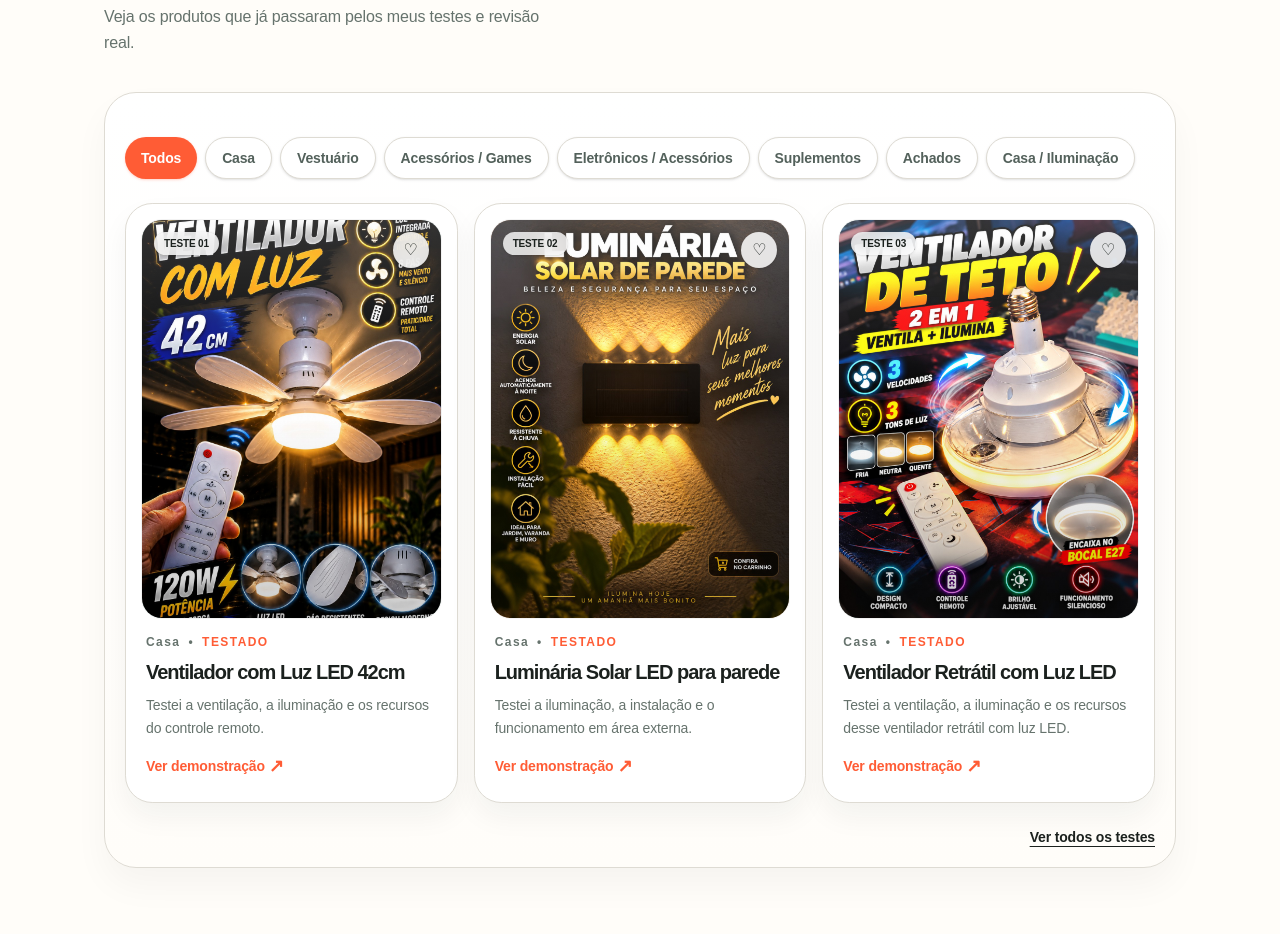
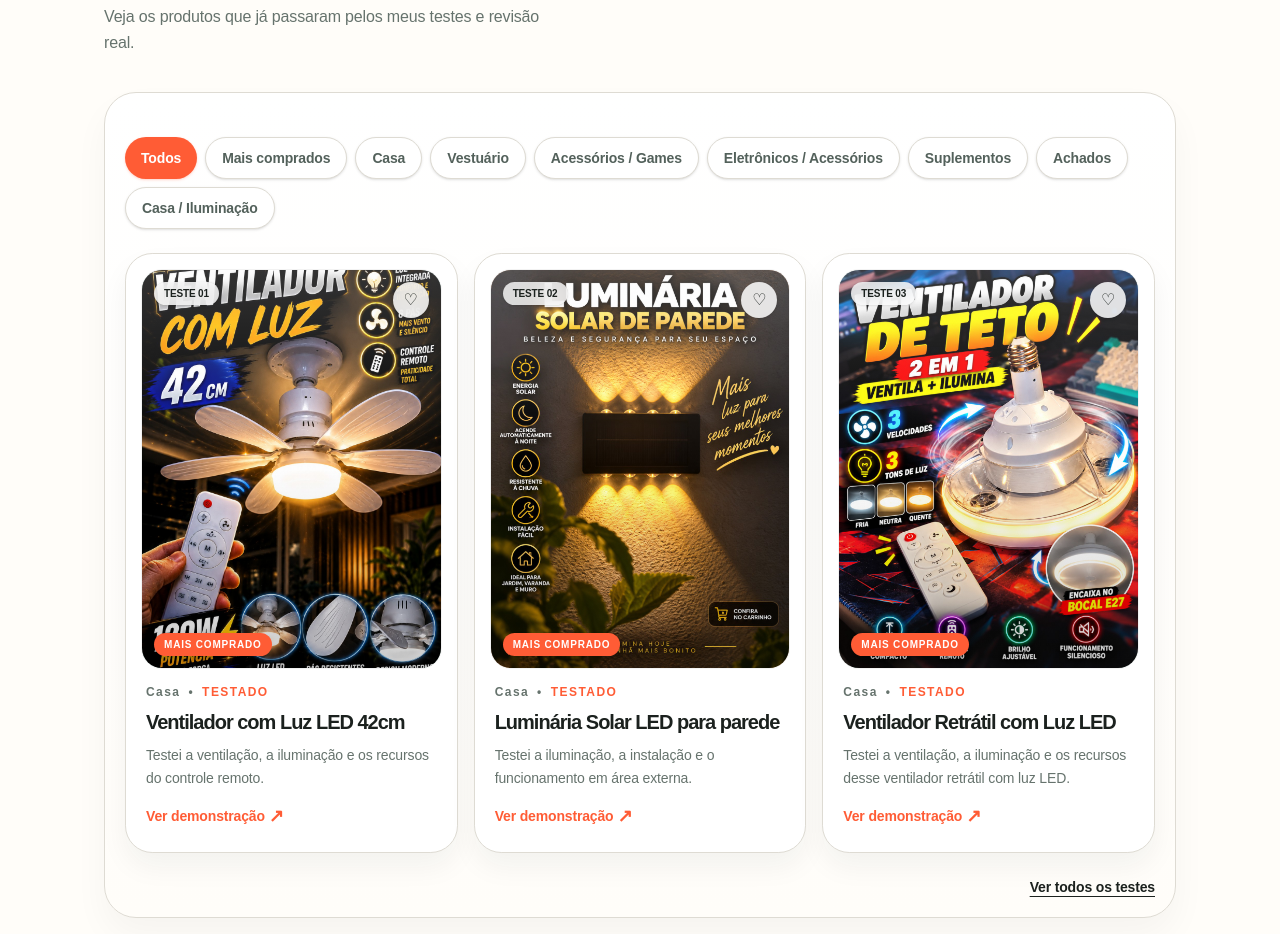
Before and after one commit to Valentrj/Valentshop, a Next.js app: page / in a window 1280 px wide. Shown: the part 2500-3434 px from the top of the page. Built offline with nearby package versions, Linux system fonts and the light colour scheme; no server answers.

Commit message:
Highlight best selling products

```diff
--- a/src/components/home-featured-products.tsx
+++ b/src/components/home-featured-products.tsx
@@ -11,11 +11,13 @@ type HomeFeaturedProductsProps = {
 
 export default function HomeFeaturedProducts({ products }: HomeFeaturedProductsProps) {
   const [selectedCategory, setSelectedCategory] = useState("Todos");
-  const categories = ["Todos", ...new Set(products.map((product) => product.category))];
+  const categories = ["Todos", "Mais comprados", ...new Set(products.map((product) => product.category))];
   const filteredProducts =
     selectedCategory === "Todos"
       ? products
-      : products.filter((product) => product.category === selectedCategory);
+      : selectedCategory === "Mais comprados"
+        ? products.filter((product) => product.bestSeller)
+        : products.filter((product) => product.category === selectedCategory);
 
   const visibleProducts = filteredProducts.slice(0, 3);
 
--- a/src/components/product-card.tsx
+++ b/src/components/product-card.tsx
@@ -28,6 +28,9 @@ export default function ProductCard({ product, index }: ProductCardProps) {
           />
           <div className="absolute inset-0 bg-gradient-to-b from-white/20 via-transparent to-black/20" />
           <span className="absolute left-3 top-3 rounded-full bg-white/80 px-2.5 py-1 text-[10px] font-black text-[#1b211e] shadow-sm backdrop-blur-sm">TESTE 0{index + 1}</span>
+          {product.bestSeller && (
+            <span className="absolute bottom-3 left-3 rounded-full bg-[#ff5c35] px-2.5 py-1 text-[10px] font-black tracking-[.08em] text-white shadow-md">MAIS COMPRADO</span>
+          )}
         </a>
         <FavoriteButton productId={product.id} productName={product.name} />
       </div>
--- a/src/data/products.ts
+++ b/src/data/products.ts
@@ -23,6 +23,7 @@ export type Product = {
   order: number;
   featured?: boolean;
   showInRecent?: boolean;
+  bestSeller?: boolean;
 };
 
 const productList: Product[] = [
@@ -51,6 +52,7 @@ const productList: Product[] = [
     status: "Testado",
     order: 2,
     featured: false,
+    bestSeller: true,
   },
   {
     id: "luminaria-mesa-led-touch",
@@ -79,6 +81,7 @@ const productList: Product[] = [
     ],
     status: "Testado",
     order: 1,
+    bestSeller: true,
   },
   {
     id: "aspirador-de-po-portatil",
@@ -241,6 +244,7 @@ const productList: Product[] = [
     videos: [{ title: "Demonstração", videoLink: "https://vt.tiktok.com/ZSbfjYNLM/" }],
     status: "Testado",
     order: 3,
+    bestSeller: true,
   },
   {
     id: "webcam-emeet-smartcam-s600",
```
